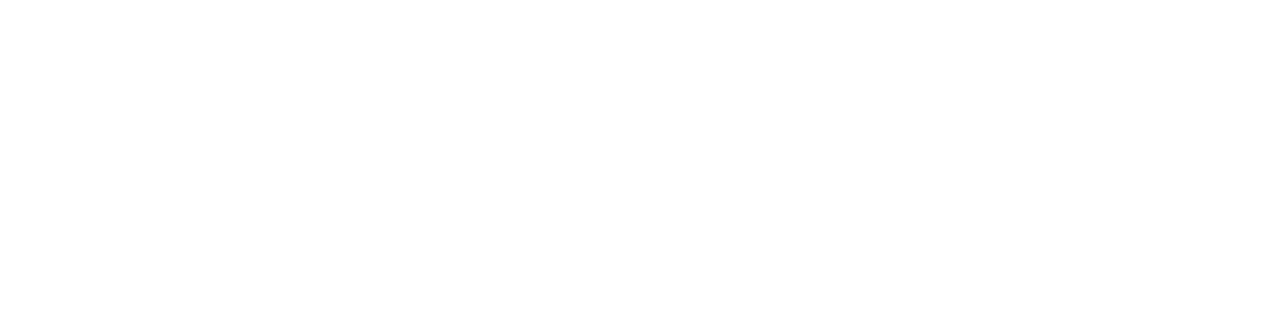
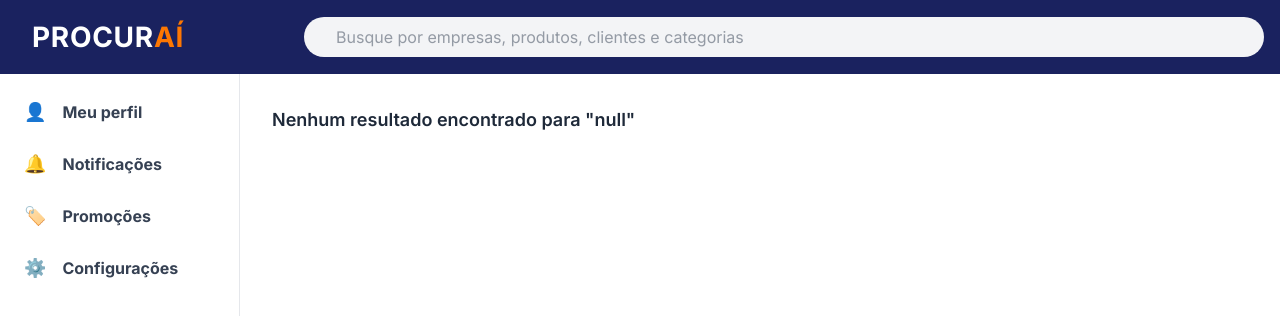
Before and after one commit to Time2-Procurai/procurai-frontend, a React (Vite) app: page /search in a window 1280 px wide. Before the commit this address had no page. Shown: the top 316 px of the page. Built offline with nearby package versions, Linux system fonts and the light colour scheme; a web font is replaced by a local one.

Commit message:
feat: inserindo página para resultados da busca

```diff
--- a/src/App.jsx
+++ b/src/App.jsx
@@ -18,6 +18,7 @@
 import { AuthProvider } from './context/AuthContext';
 import ProtectedRoute from './components/ProtectedRoute';
 import TelaProduto from './pages/TelaProduto.jsx';
+import ResultadosBusca from './pages/ResultadosBusca.jsx';
 
 function Home() {
   return (
@@ -62,6 +63,7 @@
       <Route path='/produtos/adicionar/' element ={<AdicionarProduto />}/>
       <Route path ='/EditarPerfilLoja/:userId' element={<EditarPerfilLoja/>}/>
       <Route path='/EditarPerfilCliente/' element={<EditarPerfilCliente/>}/>
+      <Route path="/search/" element={<ResultadosBusca />} />
     </Routes>
 
   </AuthProvider>
--- /dev/null
+++ b/src/pages/ResultadosBusca.jsx
@@ -0,0 +1,107 @@
+// Crie este novo arquivo: pages/SearchPage.js
+
+import React, { useState, useEffect } from 'react';
+import { useNavigate, useSearchParams } from 'react-router-dom';
+import BarraPesquisa from '../components/BarraPesquisa';
+import BarraLateral from '../components/BarraLateral';
+import api from '../api/api';
+import { Store } from 'lucide-react';
+
+function ResultadosBusca() {
+  const navigate = useNavigate();
+  const [searchParams] = useSearchParams();
+
+  // --- CORREÇÃO AQUI ---
+  // Mude de searchParams.get("q") para searchParams.get("query")
+  const query = searchParams.get("query");
+
+  const [resultados, setResultados] = useState([]);
+  const [isLoading, setIsLoading] = useState(true);
+  const [error, setError] = useState(null);
+
+  useEffect(() => {
+    if (!query) {
+      setResultados([]);
+      setIsLoading(false);
+      return;
+    }
+
+    const fetchResultados = async () => {
+      setIsLoading(true);
+      setError(null);
+      try {
+        // A API do Django espera o parâmetro 'search'
+       const response = await api.get(`/user/listar/empresas/?search=${query}`);
+
+        // Não precisa mais filtrar no React! A API já fez isso.
+        setResultados(response.data);
+
+      } catch (err) {
+        console.error("Erro ao buscar:", err);
+        setError("Não foi possível realizar a busca.");
+      } finally {
+        setIsLoading(false);
+      }
+    };
+
+    fetchResultados();
+  }, [query]);
+
+  return (
+    <div className="h-screen text-gray-800 flex flex-col min-w-[1024px]">
+      <BarraPesquisa />
+
+      <div className="flex flex-1 overflow-hidden">
+        <BarraLateral />
+        <main className="flex-1 overflow-y-auto p-8 bg-white">
+
+          {isLoading ? (
+            <p className="text-xl text-gray-500 animate-pulse">Buscando...</p>
+          ) : error ? (
+            <p className="text-xl text-red-500">{error}</p>
+          ) : (
+            <section>
+              <h2 className="text-lg font-semibold mb-8">
+                {resultados.length > 0
+                  ? `Resultados da busca por "${query}"`
+                  : `Nenhum resultado encontrado para "${query}"`
+                }
+              </h2>
+
+              <div className="grid grid-cols-1 sm:grid-cols-2 lg:grid-cols-4 gap-6">
+                {resultados.map((empresa) => (
+                  <div
+                    key={empresa.id}
+                    className="shadow-md rounded-lg p-6 text-center hover:shadow-lg transition-shadow cursor-pointer"
+                    onClick={() => navigate(`/perfil/empresa/${empresa.id}`)}
+                  >
+                    {empresa.profile_picture ? (
+                      <img
+                        src={empresa.profile_picture}
+                        alt={empresa.full_name}
+                        className="w-24 h-24 rounded-full mx-auto mb-4 object-cover"
+                      />
+                    ) : (
+                      <div className="w-24 h-24 rounded-full mx-auto mb-4 bg-gray-200 flex items-center justify-center">
+                        <Store size={48} className="text-gray-400" />
+                      </div>
+                    )}
+                    <h3 className="font-semibold text-gray-800">{empresa.full_name}</h3>
+                    <p className="text-sm text-gray-500">{empresa.company_category || "Sem categoria"}</p>
+                    <button
+                      className="mt-4 border-2 border-[#FD7702] text-[#FD7702] font-medium py-1.5 px-6 rounded-full hover:cursor-pointer hover:bg-[#FD7702] hover:text-white transition-colors"
+                    >
+                      Visitar loja
+                    </button>
+                  </div>
+                ))}
+              </div>
+            </section>
+          )}
+
+        </main>
+      </div>
+    </div>
+  );
+}
+export default ResultadosBusca;
```
